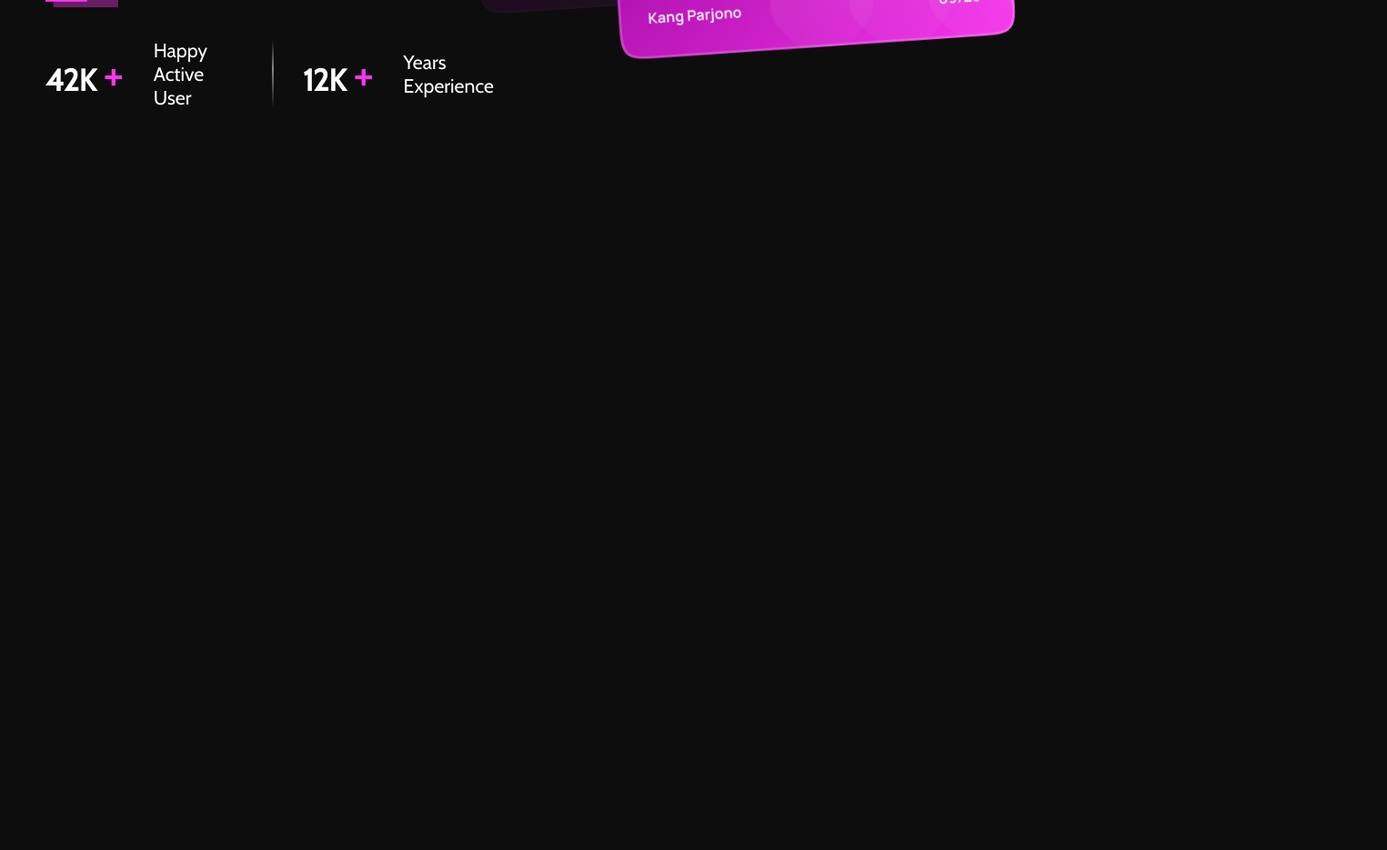
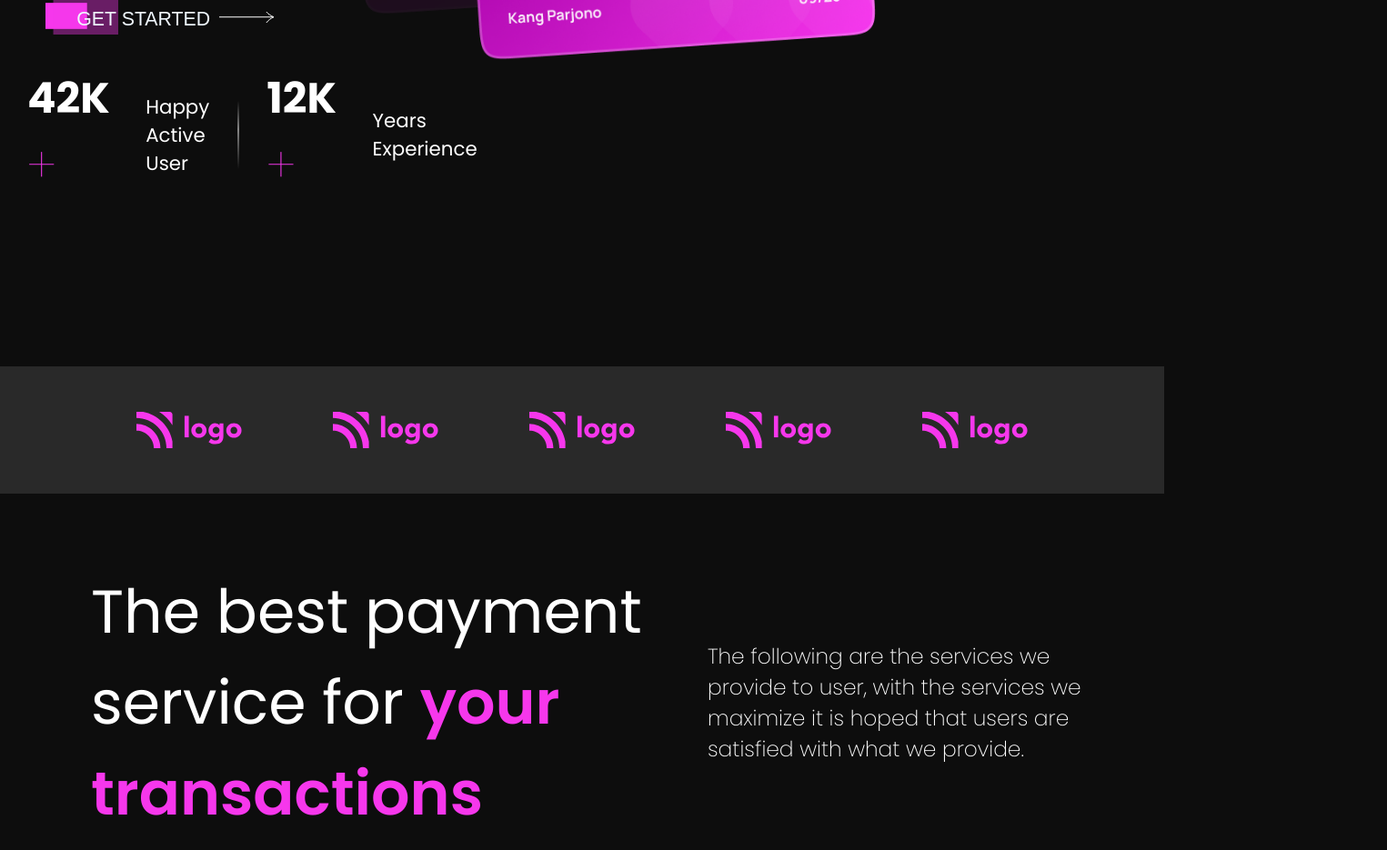
Before and after one commit to sutharrahul/Credit-card, a plain HTML site: page index.html in a window 1280 px wide. Shown: the part 663-1598 px from the top of the page at 91% size, 1525 px wide, since content can reach past the window. Before the commit the page ends 963 px from the top, so only its background shows below. Drawn offline with nearby package versions, Linux system fonts and the light colour scheme.

Commit message:
new banner add  :zap:

```diff
--- a/index.html
+++ b/index.html
@@ -5,9 +5,9 @@
     <meta http-equiv="X-UA-Compatible" content="IE=edge">
     <meta name="viewport" content="width=device-width, initial-scale=1.0">
     <link rel="preconnect" href="https://fonts.googleapis.com">
-<link rel="preconnect" href="https://fonts.gstatic.com" crossorigin>
-<link href="https://fonts.googleapis.com/css2?family=Cabin&display=swap" rel="stylesheet">
-    <link rel="stylesheet" href="style.css">
+    <link rel="preconnect" href="https://fonts.googleapis.com">
+    <link rel="preconnect" href="https://fonts.gstatic.com" crossorigin>
+    <link href="https://fonts.googleapis.com/css2?family=Poppins:wght@100;200;300;400;500;600;700;800;900&display=swap" rel="stylesheet">    <link rel="stylesheet" href="style.css">
     <title>Credit Card</title>
 </head>
 <body>
@@ -45,13 +45,21 @@
             </div>
 
             <img class="backCards" src="Project 1- Credit Card Landing Page/Assets/Photos/backCards.png" alt="backCards">
-            <img class="frontCards" src="Project 1- Credit Card Landing Page/Assets/Photos/frontCards.png" alt="frontCards">
+            <img class="frontCards" src="Project 1- Credit Card Landing Page/Assets/Photos/frontCards - Copy.png" alt="frontCards">
         </section>
-        <!-- Left section  -->
-        <!-- <section>
-
-        </section> -->
     </main>
+    <!-- logo banner -->
+    <div class="logobanner">
+        <img class="logobnrimg" src="Project 1- Credit Card Landing Page/Assets/Icons/Logo.svg" alt="">
+        <img class="logobnrimg" src="Project 1- Credit Card Landing Page/Assets/Icons/Logo.svg" alt="">
+        <img class="logobnrimg" src="Project 1- Credit Card Landing Page/Assets/Icons/Logo.svg" alt="">
+        <img class="logobnrimg" src="Project 1- Credit Card Landing Page/Assets/Icons/Logo.svg" alt="">
+        <img class="logobnrimg" src="Project 1- Credit Card Landing Page/Assets/Icons/Logo.svg" alt="">
+    </div>
+    <div class="bestpaymet-container">
+        <h3>The best payment service for <span class="h3color">your transactions</span></h3>
+        <p class="paymetparagraph">The following are the services we provide to user, with the services we maximize it is hoped that users are satisfied with what we provide.</p>
+    </div>
     </div>
 </body>
 </html>
--- a/style.css
+++ b/style.css
@@ -4,8 +4,9 @@
     box-sizing: border-box;
 }
 .container{
-    margin-left: 50px;
+    /* margin-left: 50px; */
     /* height: 100vh; */
+
 }
 
 body{
@@ -13,16 +14,17 @@ body{
     background-color: #0D0D0D;
     color: #ffff;
     overflow: scroll;
-    font-family: 'Cabin', sans-serif;
+    font-family: 'Poppins', sans-serif;
 }
 .Navbar-container{
-    margin-left: 0px;
+    padding: 5px 0px;
+    background-color: #0D0D0D;
+    margin-left: 50px;
     margin-right: 100px;
     height: 15vh;
     display: flex;
     align-items: center;
     justify-content: space-between;
-
 }
 .imglogo{
     height: 40px;
@@ -53,10 +55,10 @@ main section{
     width: 80%;
 }
 h1{
-
+    margin-left: 50px;
     width: 80%;
     font-weight: 500;
-    font-size: 58pt;
+    font-size: 50pt;
     position: relative;
 }
 h1 span{
@@ -65,9 +67,9 @@ h1 span{
 }
 .prhurry{
     width: 70%;
-    margin-top: 40px;
+    margin: 40px 0px 0px 50px;
     font-size: 18pt;
-    font-weight: 100;
+    font-weight: 200;
 }
 .rightarr{
     position: relative;
@@ -76,6 +78,7 @@ h1 span{
 .btnimg1{
     align-items: center;
     height: 40px;
+    margin-left: 50px;
     position: relative;
     top: 12px;
     filter: blur(0.7px);
@@ -102,7 +105,8 @@ h1 span{
     align-items: center;
 }
 h2{
-    font-size: 25pt;
+    margin-left: 30px;
+    font-size: 35pt;
 }
 .plspink{
 
@@ -124,12 +128,44 @@ h2{
     height: 640px;
     margin-top: 0px;
     top: 40px;
-    left: 40%
+    left: 30%
 }
 .frontCards{
 
     height: 640px;
     position: absolute;
     top: 90px;
-    left: 52%;
+    left: 40%;
 }
+.logobanner{
+    padding:50px 100px;
+    background-color: #292929;
+    display: flex;
+    justify-content: space-around;
+}
+.logobanner img{
+    height:40px;
+}
+.bestpaymet-container{
+    margin-left: 50px;
+    padding: 80px 50px;
+    display: flex;
+    flex-direction: row;
+    justify-content: space-between;
+    align-items:center ;
+}
+div h3{
+    width: 60%;
+    font-size: 50pt;
+    font-weight: 400;
+    line-height: 1.5;
+}
+.h3color{
+    font-weight:600 ;
+    color: #f637ec;
+}
+.paymetparagraph{
+    width: 40%;
+    font-size: 17.5pt;
+    font-weight: 200;
+}
```
Also changed, not shown: Project 1- Credit Card Landing Page/Assets/Photos/frontCards - Copy.png (added).
